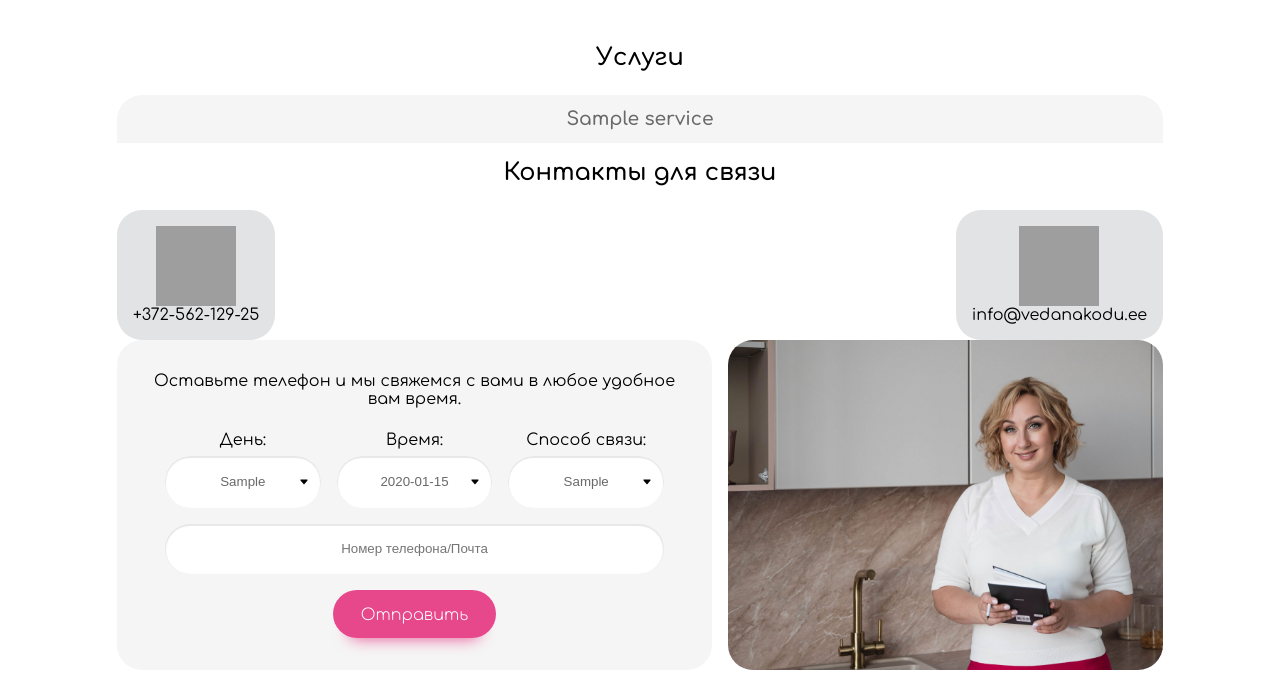
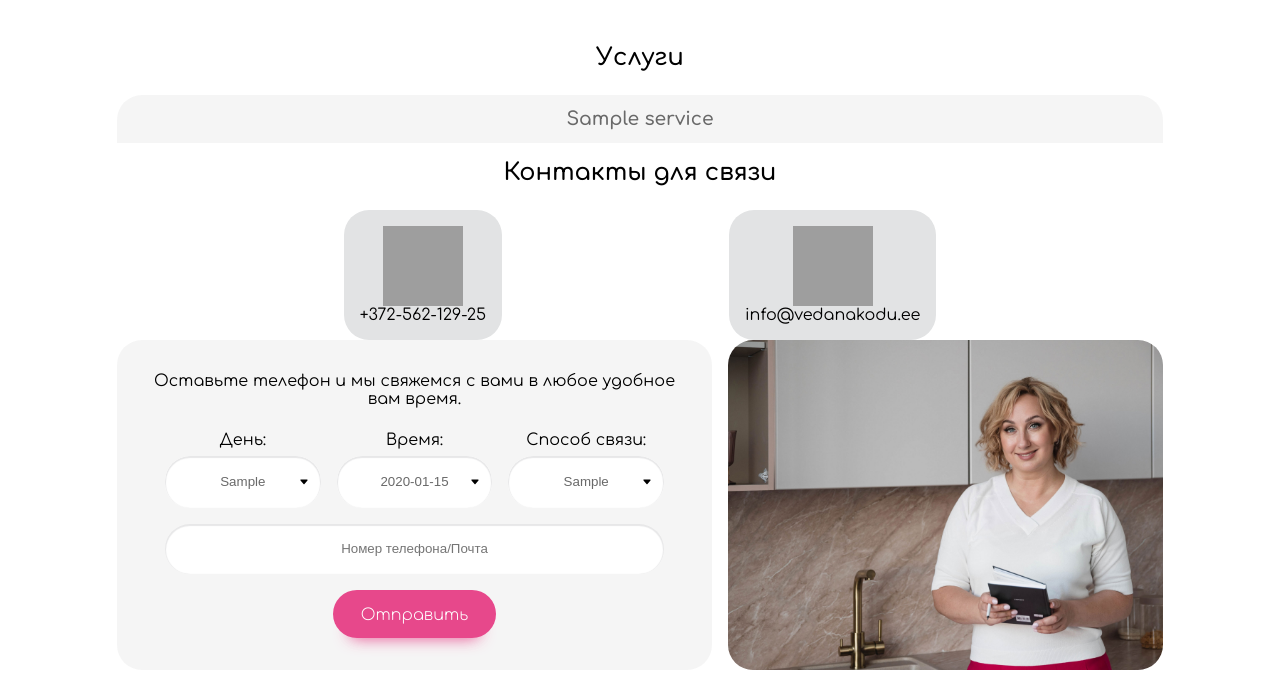
Before and after one commit to verts-online/dina_kodu, a Django app: page / in a window 1280 px wide. Shown: the part 2260-2934 px from the top of the page. Run offline with Django 4.2, Linux system fonts and the light colour scheme; tables that the repository leaves empty hold one stand-in row (values such as "Sample post"); some libraries are stand-ins or nearby versions; grey boxes are pictures that could not be loaded.

Commit message:
Update index.html

```diff
--- a/core/landing/templates/landing/index.html
+++ b/core/landing/templates/landing/index.html
@@ -140,7 +140,7 @@
                         display: flex;
                         flex-wrap: wrap;
                         align-items: center;
-                        justify-content: space-between;
+                        place-content: space-evenly;
                     }
                     .contact-info>div {
                         padding: 1rem;
```
